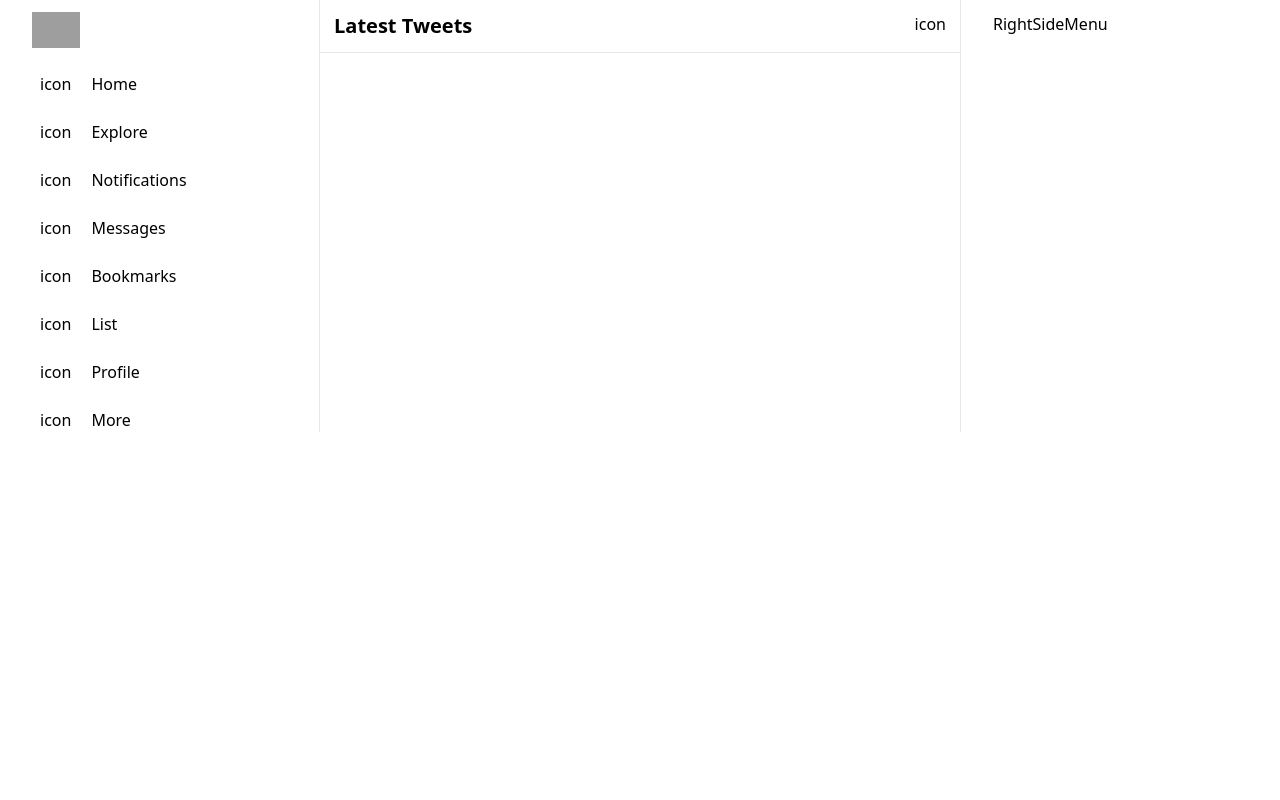
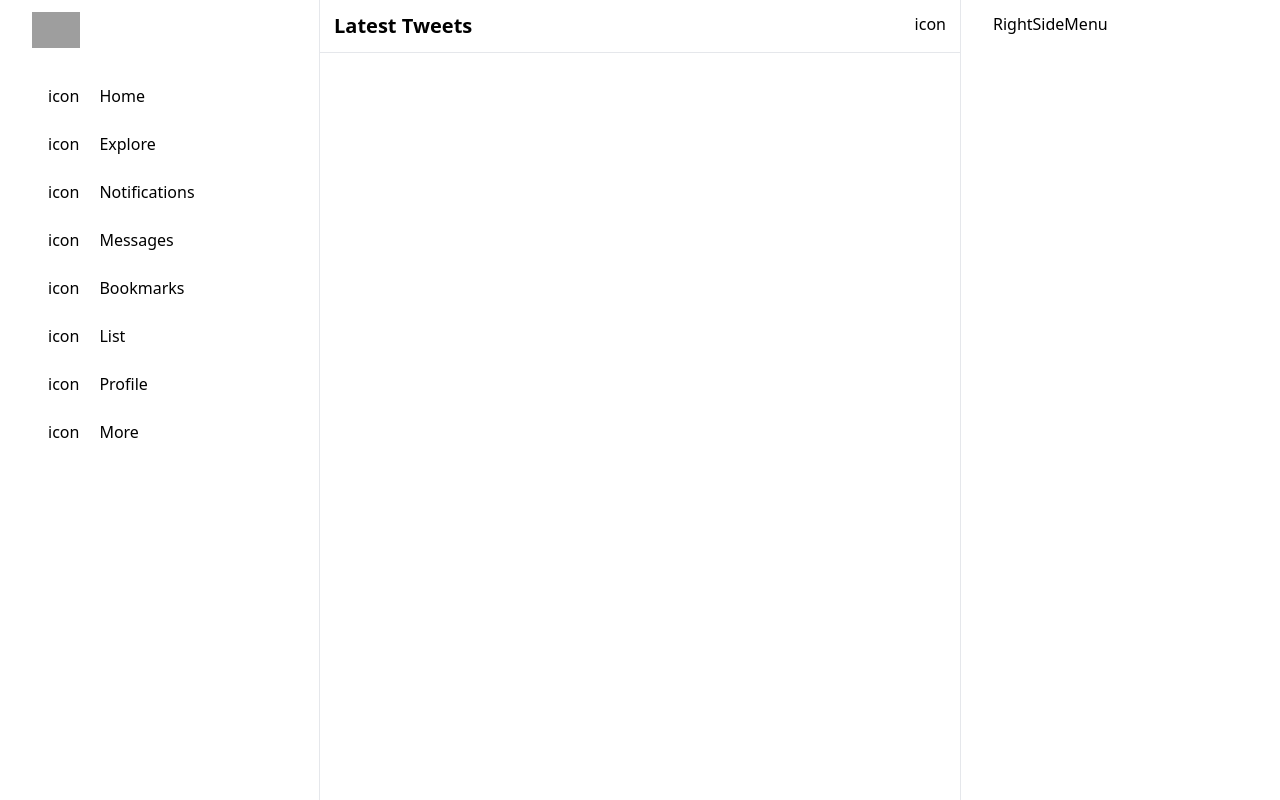
Before and after one commit to FotieMConstant/twitter-clone, a Vue app: page / in a window 1280 px wide. Built offline with nearby package versions, Linux system fonts and the light colour scheme; grey boxes are pictures that could not be loaded.

Commit message:
Added hover background on menu items

```diff
--- a/src/App.vue
+++ b/src/App.vue
@@ -1,6 +1,6 @@
 <template>
   <div id="app">
-    <div class="flex justify-between">
+    <div class="flex ">
       <LeftSideMenu />
       <router-view />
       <RightSideMenu />
--- a/src/components/LeftSideMenu.vue
+++ b/src/components/LeftSideMenu.vue
@@ -1,5 +1,5 @@
 <template>
-  <div class="LeftSideMenu w-3/12 px-8 pt-3 border-r">
+  <div class="LeftSideMenu w-3/12 px-8 pt-3 border-r h-screen">
     <div>
       <!-- twitter logo -->
       <img
@@ -9,36 +9,52 @@
       />
       <!-- / twitter logo -->
     </div>
-    <div class="mt-6 mx-2 space-y-6">
-      <div class="flex space-x-5">
+    <div class="mt-6">
+      <div
+        class="flex px-4 w-32 space-x-5 py-3 cursor-pointer hover:bg-gray transition delay-75 duration-200 ease-in-out rounded-full"
+      >
         <div>icon</div>
         <div>Home</div>
       </div>
-      <div class="flex space-x-5">
+      <div
+        class="flex px-4 w-36 space-x-5 py-3 cursor-pointer hover:bg-gray transition delay-75 duration-200 ease-in-out rounded-full"
+      >
         <div>icon</div>
         <div>Explore</div>
       </div>
-      <div class="flex space-x-5">
+      <div
+        class="flex px-4 w-48 space-x-5 py-3 cursor-pointer hover:bg-gray transition delay-75 duration-200 ease-in-out rounded-full"
+      >
         <div>icon</div>
         <div>Notifications</div>
       </div>
-      <div class="flex space-x-5">
+      <div
+        class="flex px-4 w-40 space-x-5 py-3 cursor-pointer hover:bg-gray transition delay-75 duration-200 ease-in-out rounded-full"
+      >
         <div>icon</div>
         <div>Messages</div>
       </div>
-      <div class="flex space-x-5">
+      <div
+        class="flex px-4 w-44 space-x-5 py-3 cursor-pointer hover:bg-gray transition delay-75 duration-200 ease-in-out rounded-full"
+      >
         <div>icon</div>
         <div>Bookmarks</div>
       </div>
-      <div class="flex space-x-5">
+      <div
+        class="flex px-4 w-32 space-x-5 py-3 cursor-pointer hover:bg-gray transition delay-75 duration-200 ease-in-out rounded-full"
+      >
         <div>icon</div>
         <div>List</div>
       </div>
-      <div class="flex space-x-5">
+      <div
+        class="flex px-4 w-32 space-x-5 py-3 cursor-pointer hover:bg-gray transition delay-75 duration-200 ease-in-out rounded-full"
+      >
         <div>icon</div>
         <div>Profile</div>
       </div>
-      <div class="flex space-x-5">
+      <div
+        class="flex px-4 w-32 space-x-5 py-3 cursor-pointer hover:bg-gray transition delay-75 duration-200 ease-in-out rounded-full"
+      >
         <div>icon</div>
         <div>More</div>
       </div>
--- a/src/components/RightSideMenu.vue
+++ b/src/components/RightSideMenu.vue
@@ -1,5 +1,5 @@
 <template>
-  <div class="LeftSideMenu w-3/12 px-8 pt-3 border-l">
+  <div class="LeftSideMenu w-3/12 px-8 pt-3 border-l h-screen">
     <div>
       RightSideMenu
     </div>
--- a/src/views/Home.vue
+++ b/src/views/Home.vue
@@ -1,5 +1,5 @@
 <template>
-  <div class="home w-6/12">
+  <div class="home w-6/12 h-screen">
     <div class="border-b cursor-pointer ">
       <div class="flex justify-between mx-3.5 my-3">
         <div class="text-black font-bold text-xl ">
--- a/tailwind.config.js
+++ b/tailwind.config.js
@@ -2,7 +2,11 @@ module.exports = {
   purge: { content: ['./public/**/*.html', './src/**/*.vue'] },
   darkMode: false, // or 'media' or 'class'
   theme: {
-    extend: {},
+    extend: {
+      backgroundColor: {
+        gray: "rgba(15, 20, 25, 0.1)",
+      }
+    },
   },
   variants: {
     extend: {},
```
